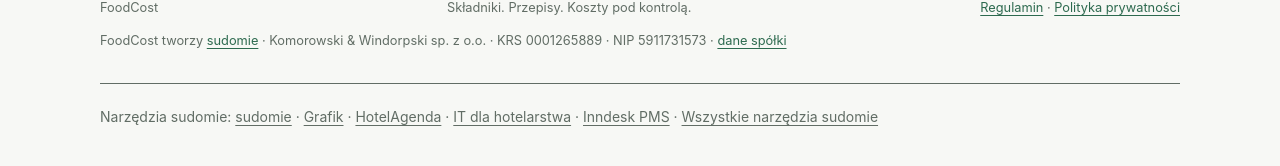
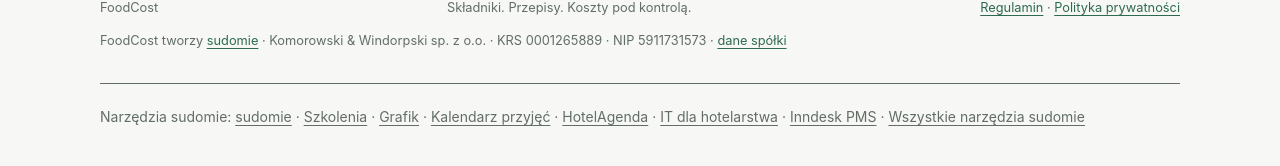
Before and after one commit to AltKorin/FoodCost, a Django app: page / in a window 1280 px wide. Shown: the part 2439-2605 px from the top of the page. Run offline with Django 4.2, Linux system fonts and the light colour scheme; parts of the project's set-up code (start-up, migrations or seed data) failed here and were passed over; some libraries are stand-ins or nearby versions.

Commit message:
Stopka: Kalendarz przyjęć w narzędziach sudomie

```diff
--- a/templates/core/landing.html
+++ b/templates/core/landing.html
@@ -186,7 +186,7 @@
         </details>
     </section>
     <footer class="fc-public-footer"><span>FoodCost</span><span>Składniki. Przepisy. Koszty pod kontrolą.</span><span><a href="{% url 'core:regulamin' %}">Regulamin</a> · <a href="https://sudomie.pl/polityka-prywatnosci.html#foodcost">Polityka prywatności</a></span><span>FoodCost tworzy <a href="https://sudomie.pl">sudomie</a> · Komorowski &amp; Windorpski sp. z o.o. · KRS 0001265889 · NIP 5911731573 · <a href="https://sudomie.pl/polityka-prywatnosci.html#administrator">dane spółki</a></span><!-- sudomie:produkty (generuje sudomie.pl/scripts/produkty.py z data/produkty.json — nie edytuj ręcznie) -->
-<nav class="sudomie-produkty" aria-label="Narzędzia sudomie">Narzędzia sudomie: <a href="https://sudomie.pl/" title="Strony internetowe i aplikacje dla firm">sudomie</a> · <a href="https://grafik.sudomie.pl/" title="Darmowy grafik pracy i czas pracy przez NFC — z demo bez rejestracji">Grafik</a> · <a href="https://agenda.sudomie.pl/" title="Agenda grupy na ekranie w holu, w telefonie gościa i u obsługi">HotelAgenda</a> · <a href="https://hotelarstwo.sudomie.pl/" title="Sieci, serwery i RODO dla hoteli">IT dla hotelarstwa</a> · <a href="https://inndesk.pl/" title="System dla hoteli: recepcja, rezerwacje, housekeeping, rozliczenia">Inndesk PMS</a> · <a href="https://sudomie.pl/produkty/">Wszystkie narzędzia sudomie</a></nav>
+<nav class="sudomie-produkty" aria-label="Narzędzia sudomie">Narzędzia sudomie: <a href="https://sudomie.pl/" title="Strony internetowe i aplikacje dla firm">sudomie</a> · <a href="https://szkolenia.sudomie.pl/" title="Szkolenia na żywo dla zespołów: obsługa gościa, zespół, AI">Szkolenia</a> · <a href="https://grafik.sudomie.pl/" title="Darmowy grafik pracy i czas pracy przez NFC — z demo bez rejestracji">Grafik</a> · <a href="https://kalendarz.sudomie.pl/" title="Przyjęcia i terminy grup dla restauracji i hoteli: plan obsługi, wycena, wydruki">Kalendarz przyjęć</a> · <a href="https://agenda.sudomie.pl/" title="Agenda grupy na ekranie w holu, w telefonie gościa i u obsługi">HotelAgenda</a> · <a href="https://hotelarstwo.sudomie.pl/" title="Sieci, serwery i RODO dla hoteli">IT dla hotelarstwa</a> · <a href="https://inndesk.pl/" title="System dla hoteli: recepcja, rezerwacje, housekeeping, rozliczenia">Inndesk PMS</a> · <a href="https://sudomie.pl/produkty/">Wszystkie narzędzia sudomie</a></nav>
 <!-- /sudomie:produkty --></footer>
 </div>
 {% endblock %}
```
